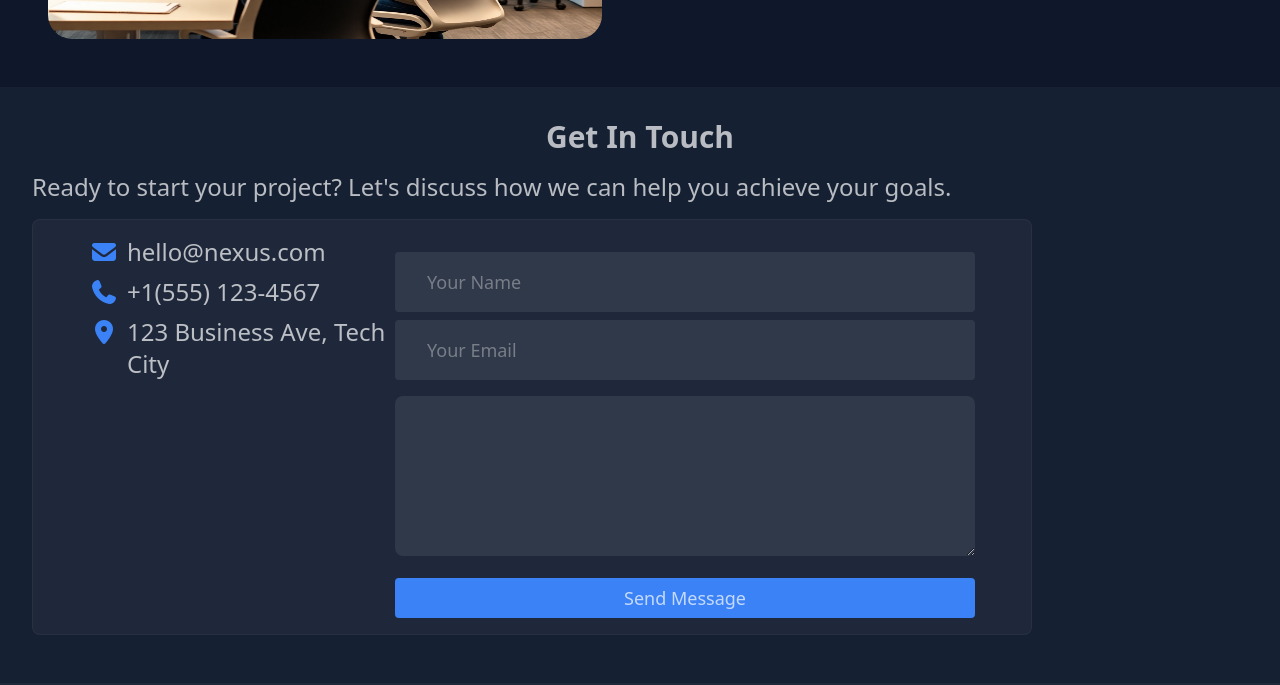
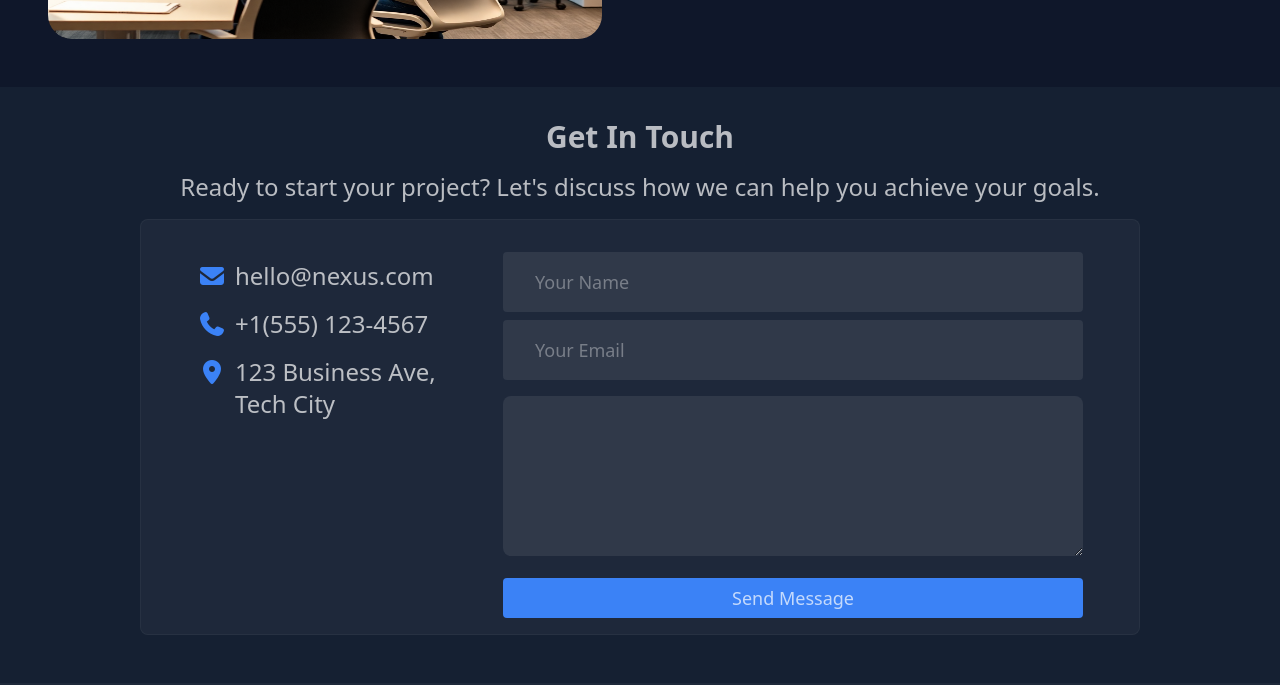
Before and after one commit to frankson12000/tailwind-assignment, a website: page index.html in a window 1280 px wide. Shown: the part 1947-2632 px from the top of the page. Drawn offline with Linux system fonts and the light colour scheme.

Commit message:
add:made all views responsive

```diff
--- a/index.html
+++ b/index.html
@@ -206,7 +206,7 @@
     </section>
     <!----------------Contact Section------------->
      <section class="bg-blue-shade text-white/70">
-      <div class="pt-8 px-8 pb-12 flex flex-col  gap-4">
+      <div class="pt-8 px-8 pb-12 flex flex-col gap-4 xl:items-center">
         <div class="">
           <h2 class="flex justify-center text-2xl md:text-3xl font-bold">
             Get In Touch
@@ -216,9 +216,9 @@
           </p>
         </div>
         <div class="bg-white/4 border border-white/4 px-6 pt-4 pb-4  rounded-lg md:px-14 xl:flex xl:w-250
-         2xl:w-280">
-        <div class="flex flex-col gap-2 2xl:px-8">
-          <div class="flex gap-2 md:text-2xl 2xl:pt-8">
+         2xl:w-280 xl:justity-center xl:gap-12 2xl:gap-24">
+        <div class="flex flex-col gap-2 xl:gap-4 2xl:gap-4">
+          <div class="flex gap-2 md:text-2xl xl:pt-6 2xl:pt-8">
             <span class="text-light-blue">
               <i class="fa-solid fa-envelope"></i>
             </span>
```
Also changed, not shown: css/output.css.
